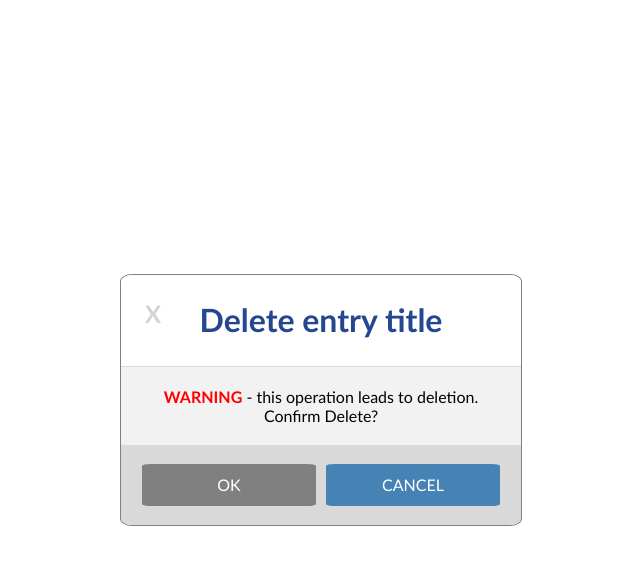
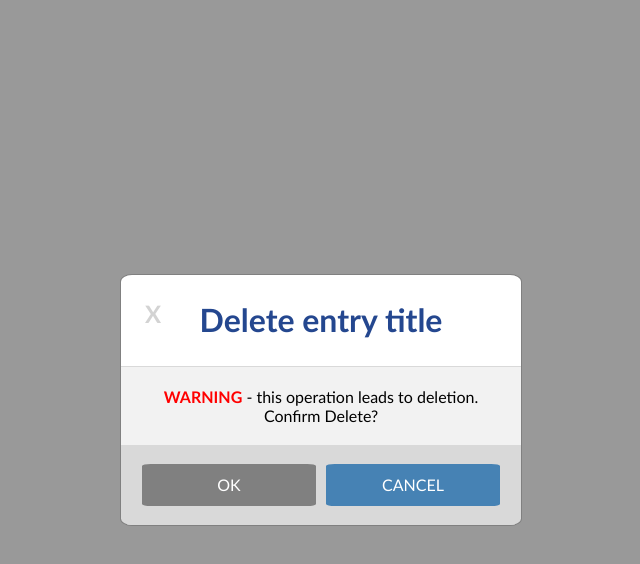
Before and after one commit to Qinghuqu/knappsida-grid, a plain HTML site: page index.html in a window 1280 px wide. Both pictures are taken after a click on the element "Delete stuff". Shown: the whole page, without its empty margins (319-959 px from the left). Drawn offline with Linux system fonts and the light colour scheme.

Commit message:
Add dimmer

```diff
--- a/buttonscript.js
+++ b/buttonscript.js
@@ -3,10 +3,12 @@ const alert = document.getElementById("container");
 const ok = document.getElementById("ok");
 const cancel = document.getElementById("cancel");
 const xbutton = document.getElementById("X");
+const dimmer = document.getElementById("dimmer");
 
 delbutton.addEventListener("click", function(){
   delbutton.style="display: none";
   alert.style="display: grid";
+  dimmer.style="display: block"
 });
 ok.addEventListener("click", function(){
   window.open("http://hmpg.net", "_self");
@@ -14,8 +16,10 @@ ok.addEventListener("click", function(){
 cancel.addEventListener("click", function(){
   delbutton.style="display: block";
   alert.style="display: none";
+  dimmer.style="display: none";
 });
 xbutton.addEventListener("click", function(){
   delbutton.style="display: block";
   alert.style="display: none";
+  dimmer.style="display: none";
 });
--- a/css/style.css
+++ b/css/style.css
@@ -12,6 +12,7 @@ em {
 }
 .delete {
   border: 2px solid orange;
+  background-color: white;
   font-family: sans-serif;
   padding: 0.5em;
   border-radius: 10%;
@@ -90,10 +91,12 @@ em {
   background-color: SkyBlue;
 }
 .dimmer {
+  display: none;
   position: fixed;
   width: 100vw;
   height: 100vh;
   top: 0px;
   left: 0px;
   background-color: black;
+  opacity: 0.4;
 }
--- a/index.html
+++ b/index.html
@@ -5,9 +5,9 @@
     <link rel="stylesheet" href="css/style.css"/>
   </head>
   <body>
-    <!-- <div id="dimmer" class="dimmer"></div> -->
     <main>
       <div id="delete" class="delete">Delete stuff</div>
+      <div id="dimmer" class="dimmer"></div>
     </main>
     <div id="container" class="container">
       <div><h1>Delete entry title</h1></div>
```
